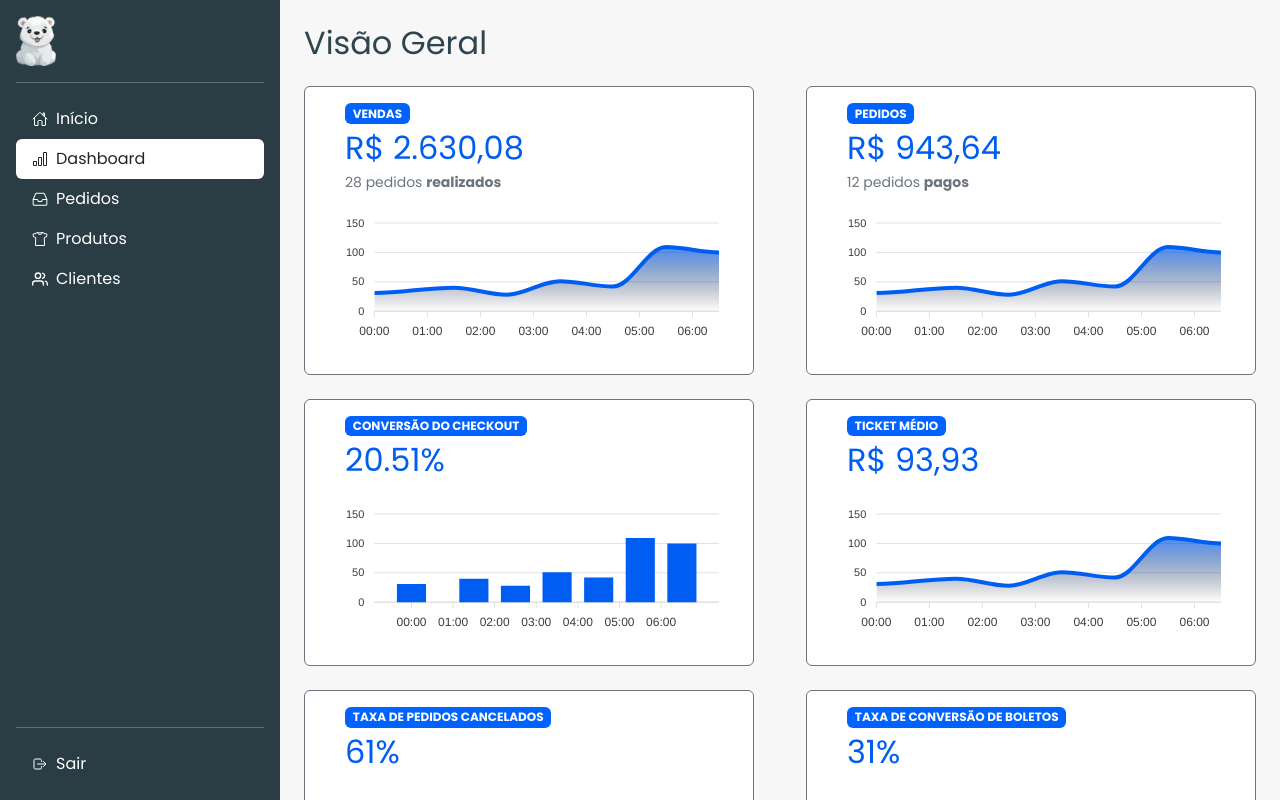
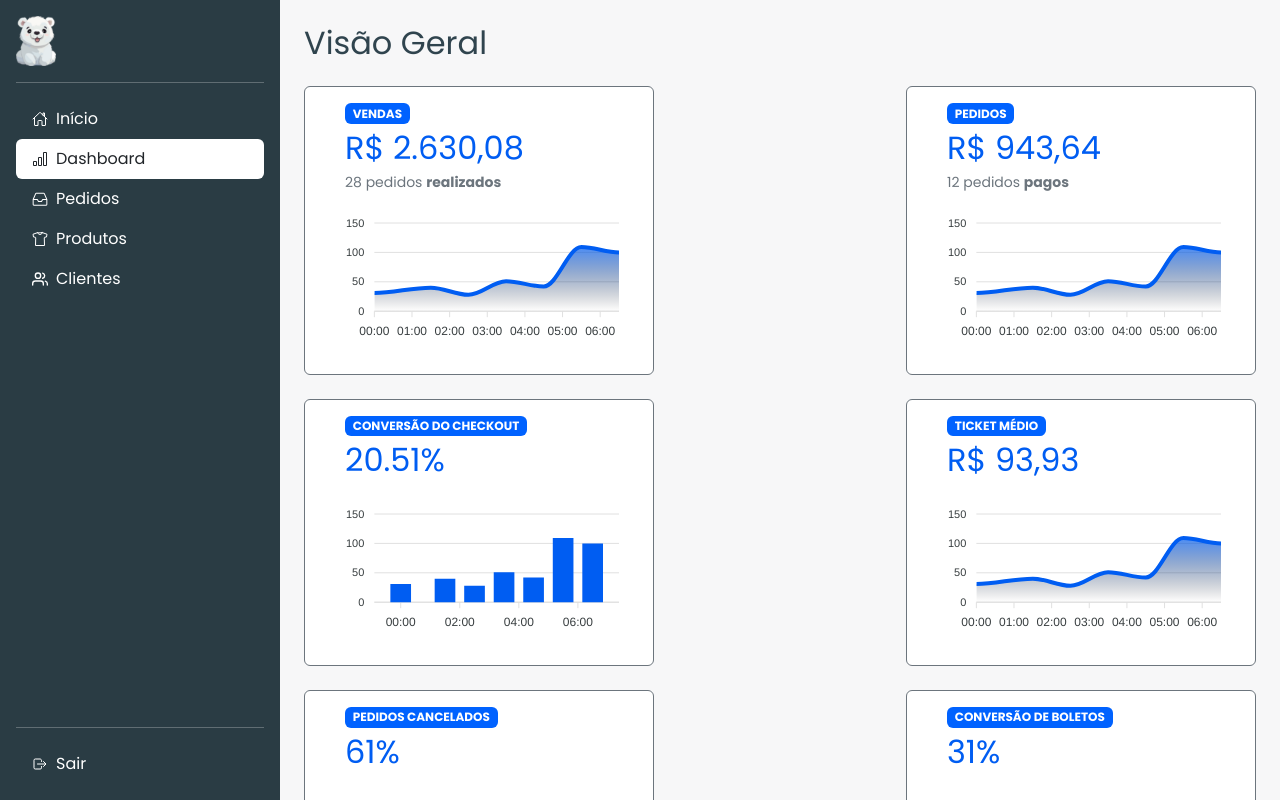
Before and after one commit to Dev-Paulo-Henrique/marvie_frontend, a React (Vite) app: page /admin/dashboard in a window 1280 px wide. Built offline with nearby package versions, Linux system fonts and the light colour scheme; no server answers; sample sign-in values are in the browser's storage; the HTML template or start-up script is replaced by a standard one.

Commit message:
Ajuste no Dashboard

```diff
--- a/src/Pages/Dashboard.tsx
+++ b/src/Pages/Dashboard.tsx
@@ -9,18 +9,18 @@ export function Dashboard() {
     <>
     <Header title="Visão Geral"/>
       <div className="d-flex justify-content-between flex-wrap">
-        <Spline height={150} type="area" width={400} action="realizados" count={28} title="Vendas" value="R$ 2.630,08"/>
-        <Spline height={150} type="area" width={400} action="pagos" count={12} title="Pedidos" value="R$ 943,64"/>
-        <Spline height={150} type="bar" width={400} title="Conversão do Checkout" value="20.51%"/>
-        <Spline height={150} type="area" width={400} title="Ticket médio" value="R$ 93,93"/>
-        <Spline height={150} type="area" width={400} title="Taxa de pedidos cancelados" value="61%"/>
-        <Spline height={150} type="area" width={400} title="Taxa de conversão de boletos" value="31%"/>
-        <Spline height={150} type="area" width={400} title="Taxa de conversão por pix" value="60%"/>
-        <Spline height={150} type="area" width={400} title="Taxa de clientes recorrentes" value="25%"/>
-        <Spline height={150} type="bar" width={400} title="Carrinhos abandonados" value="25%"/>
-        <Spline height={150} type="line" width={400} title="Parcelamentos" value="25%"/>
-        <Spline height={150} type="area" width={400} title="Formas de pagamento" value="25%"/>
-        <Spline height={150} type="area" width={400} title="Top vendas por estado" value="25%"/>
+        <Spline height={150} type="area"  action="realizados" count={28} title="Vendas" value="R$ 2.630,08"/>
+        <Spline height={150} type="area" action="pagos" count={12} title="Pedidos" value="R$ 943,64"/>
+        <Spline height={150} type="bar" title="Conversão do Checkout" value="20.51%"/>
+        <Spline height={150} type="area" title="Ticket médio" value="R$ 93,93"/>
+        <Spline height={150} type="area" title="Pedidos cancelados" value="61%"/>
+        <Spline height={150} type="area" title="Conversão de boletos" value="31%"/>
+        <Spline height={150} type="area" title="Conversão de pix" value="60%"/>
+        <Spline height={150} type="area" title="Clientes recorrentes" value="25%"/>
+        <Spline height={150} type="bar" title="Carrinhos abandonados" value="25%"/>
+        <Spline height={150} type="line" title="Parcelamentos" value="25%"/>
+        <Spline height={150} type="area" title="Formas de pagamento" value="25%"/>
+        <Spline height={150} type="area" title="Top vendas por estado" value="25%"/>
       </div>
     </>
   );
--- a/src/components/Dashboards/Spline.tsx
+++ b/src/components/Dashboards/Spline.tsx
@@ -1,5 +1,6 @@
 import Chart from "react-apexcharts";
 import { ApexOptions } from "apexcharts";
+import { useMediaQuery } from "react-responsive";
 // import { useState } from "react"
 
 interface SplineProps {
@@ -21,7 +22,7 @@ interface SplineProps {
     | "rangeArea"
     | "treemap"
     | undefined;
-  width: number;
+  width?: number;
   height: number;
   title: string;
   count?: number;
@@ -88,9 +89,11 @@ export function Spline({ type, width, height, title, value, count, action }: Spl
     },
   ];
 
+  const isDesktop = useMediaQuery({ minWidth: 992 });
+
   return (
-      <div className="d-flex flex-column align-items-start bg-white px-4 py-3 rounded border border-secondary mb-4">
-    <span className="badge mx-3 text-uppercase" style={{ background: "var(--blue-50)" }}>{title}</span>
+      <div className={`d-flex flex-column align-items-start bg-white px-4 py-3 rounded border border-secondary mb-4 ${!isDesktop && "w-100"}`}>
+    <small className="badge ms-3 text-uppercase" style={{ background: "var(--blue-50)" }}>{title}</small>
     <span className="fs-2 fw-normal mx-3" style={{ color: "var(--blue-100)" }}>{value}</span>
     {count && action && <small className="text-secondary mx-3">{count} pedidos <strong>{action}</strong></small>}
         <Chart options={options} series={series} {...options.chart} />
```
